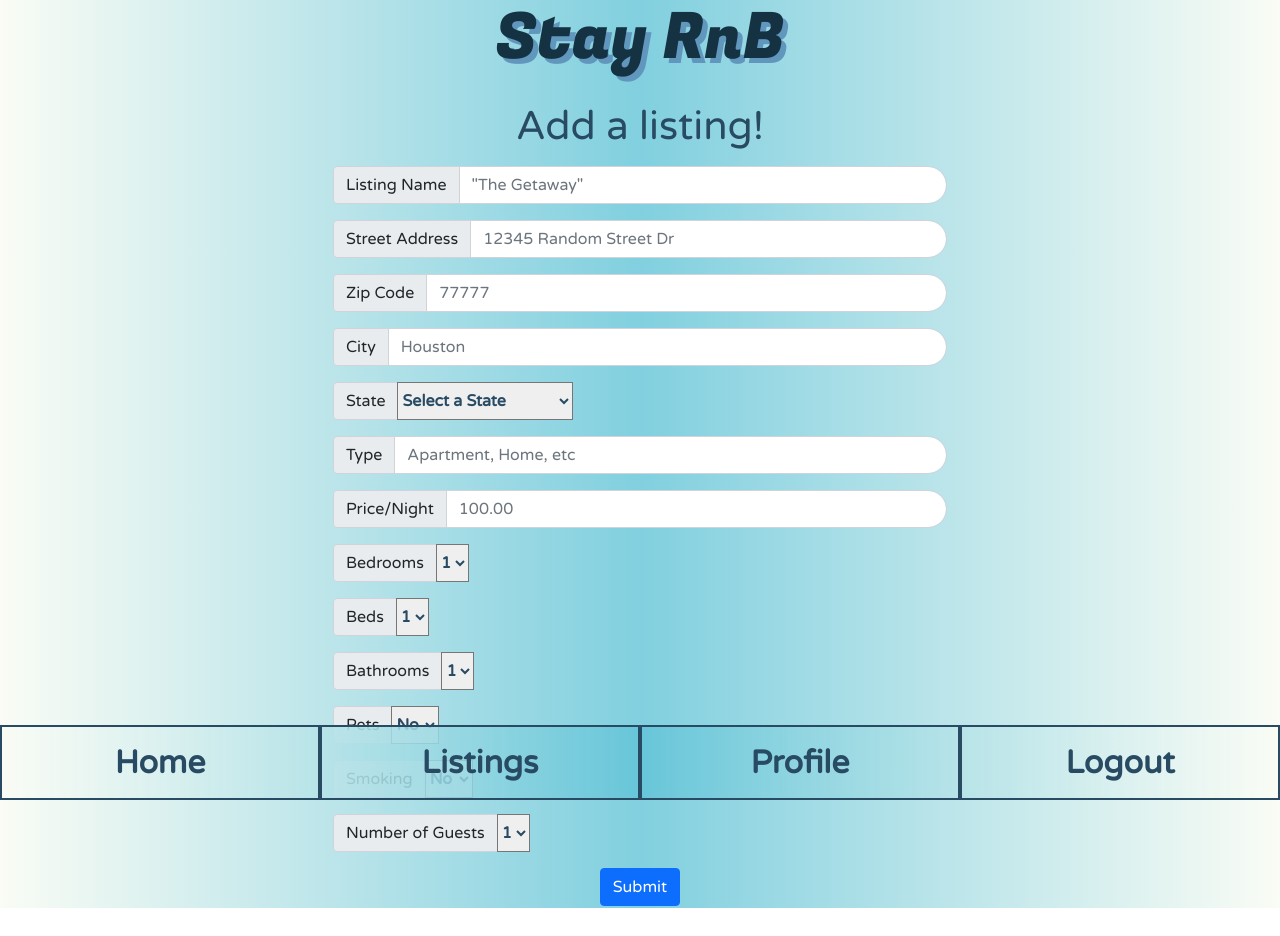
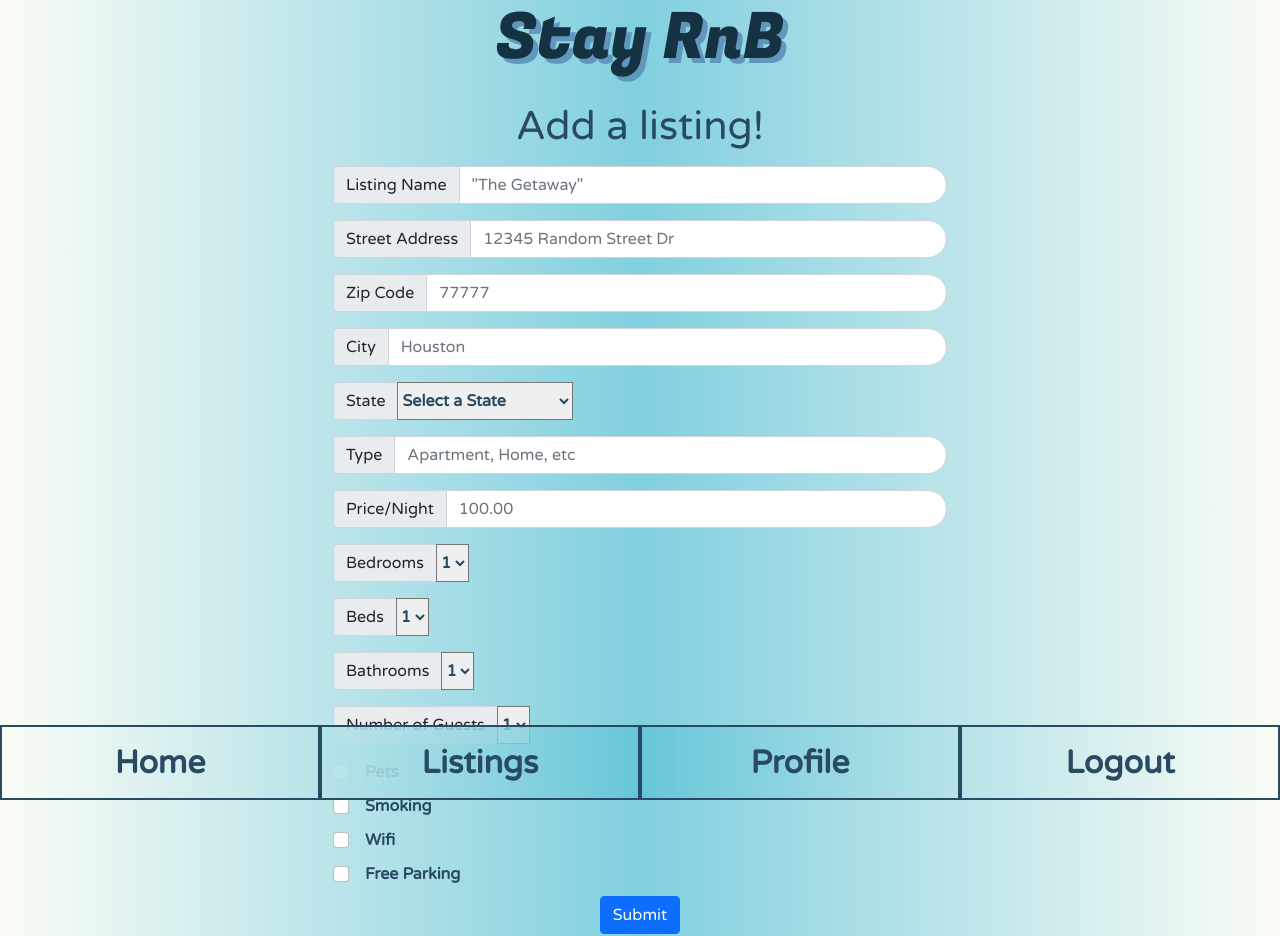
Before and after one commit to code-monkey713/Stay-RnB-Web, a React (Create React App) app in the folder client/: page /addlisting in a window 1280 px wide. Before the commit the page ends 908 px from the top, so only its background shows below. Built offline with nearby package versions, Linux system fonts and the light colour scheme; the HTML template or start-up script is replaced by a standard one.

Commit message:
changed some inputs to checkbox

```diff
--- a/client/src/pages/AddListing.js
+++ b/client/src/pages/AddListing.js
@@ -18,21 +18,19 @@ export const AddListing = () => {
     smoking: "No",
     numberOfGuests: 1,
     thumbnail: "",
+    wifi: "No",
+    freeParking: "No",
   });
 
   const postListing = async (event) => {
     try {
       event.preventDefault();
-      const newListing = await API.postListing(listingForm);
-      console.log(newListing);
+      await API.postListing(listingForm);
+      window.location.pathname = "/profile";
     } catch (err) {
       console.log(err);
     }
   };
-
-  // useEffect(() => {
-  //   console.log(listingForm);
-  // }, [listingForm]);
 
   return (
     <>
@@ -226,32 +224,6 @@ export const AddListing = () => {
               </select>
             </div>
             <div className="input-group mb-3">
-              <span className="input-group-text">Pets</span>
-              <select
-                name="pets"
-                id="pets"
-                onChange={({ target }) =>
-                  setListingForm({ ...listingForm, pets: target.value })
-                }
-              >
-                <option value="no">No</option>
-                <option value="yes">Yes</option>
-              </select>
-            </div>
-            <div className="input-group mb-3">
-              <span className="input-group-text">Smoking</span>
-              <select
-                name="smoking"
-                id="smoking"
-                onChange={({ target }) =>
-                  setListingForm({ ...listingForm, smoking: target.value })
-                }
-              >
-                <option value="no">No</option>
-                <option value="yes">Yes</option>
-              </select>
-            </div>
-            <div className="input-group mb-3">
               <span className="input-group-text">Number of Guests</span>
               <select
                 name="guests"
@@ -267,6 +239,66 @@ export const AddListing = () => {
                 <option value="5">5</option>
                 <option value="6">6</option>
               </select>
+            </div>
+            <div className="form-check">
+              <input
+                type="checkbox"
+                className="form-check-input"
+                id="rememberCheck"
+                onClick={() => {
+                  listingForm.pets === "No"
+                    ? setListingForm({ ...listingForm, pets: "Yes" })
+                    : setListingForm({ ...listingForm, pets: "No" });
+                }}
+              />
+              <label htmlFor="rememberCheck" className="mx-2 mb-2 fs-6">
+                Pets
+              </label>
+            </div>
+            <div className="form-check">
+              <input
+                type="checkbox"
+                className="form-check-input"
+                id="rememberCheck"
+                onClick={() => {
+                  listingForm.smoking === "No"
+                    ? setListingForm({ ...listingForm, smoking: "Yes" })
+                    : setListingForm({ ...listingForm, smoking: "No" });
+                }}
+              />
+              <label htmlFor="rememberCheck" className="mx-2 mb-2 fs-6">
+                Smoking
+              </label>
+            </div>
+            <div className="form-check">
+              <input
+                type="checkbox"
+                className="form-check-input"
+                id="rememberCheck"
+                onClick={() => {
+                  listingForm.wifi === "No"
+                    ? setListingForm({ ...listingForm, wifi: "Yes" })
+                    : setListingForm({ ...listingForm, wifi: "No" });
+                }}
+              />
+              <label htmlFor="rememberCheck" className="mx-2 mb-2 fs-6">
+                Wifi
+              </label>
+            </div>
+            <div className="form-check">
+              <input
+                type="checkbox"
+                className="form-check-input"
+                id="rememberCheck"
+                onClick={() => {
+                  listingForm.freeParking === "No"
+                    ? setListingForm({ ...listingForm, freeParking: "Yes" })
+                    : setListingForm({ ...listingForm, freeParking: "No" });
+                }}
+              />
+              <label htmlFor="rememberCheck" className="mx-2 mb-2 fs-6">
+                Free Parking
+              </label>
             </div>
             <div className="row">
               <div className="col d-flex justify-content-center">
```
